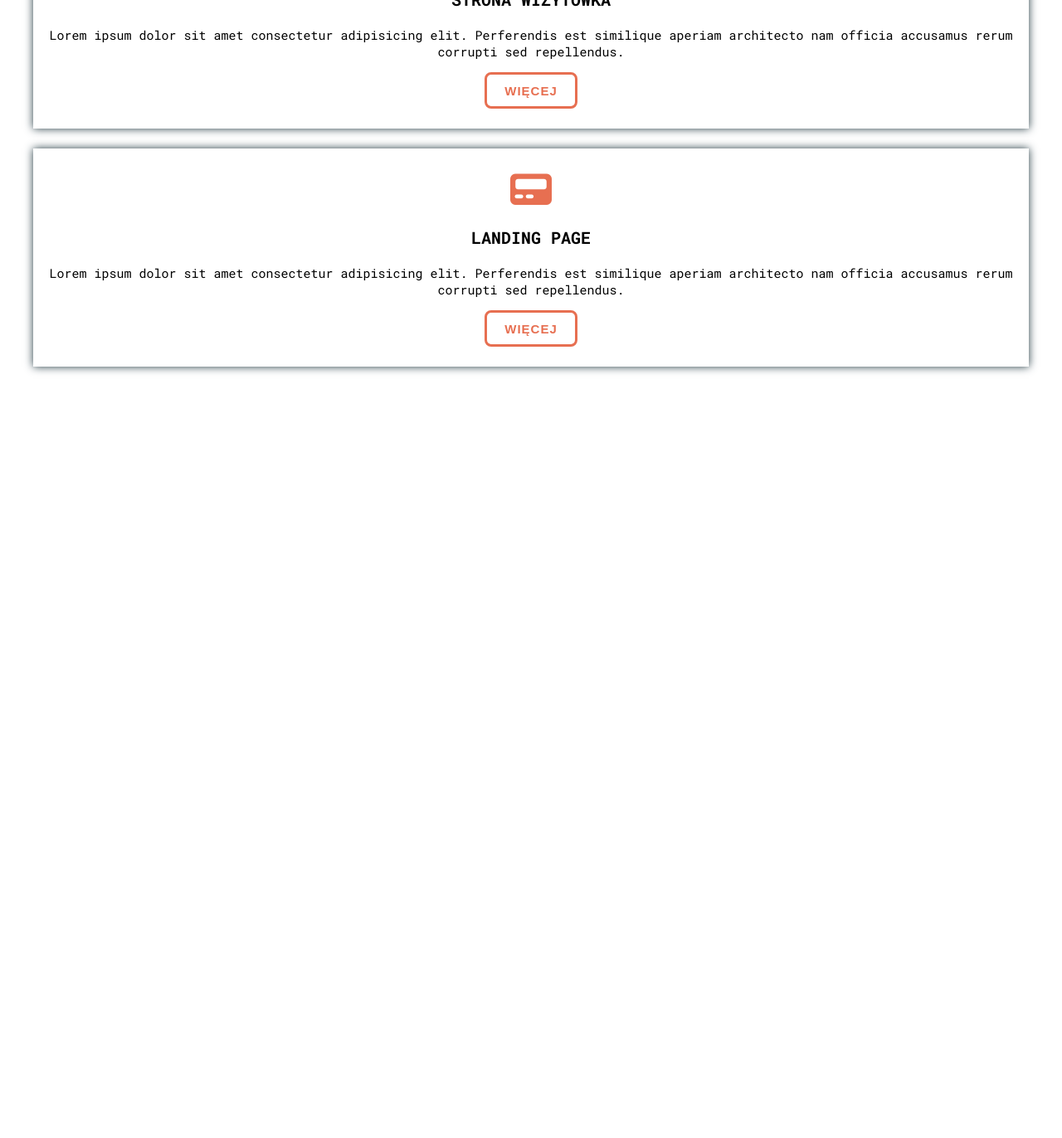
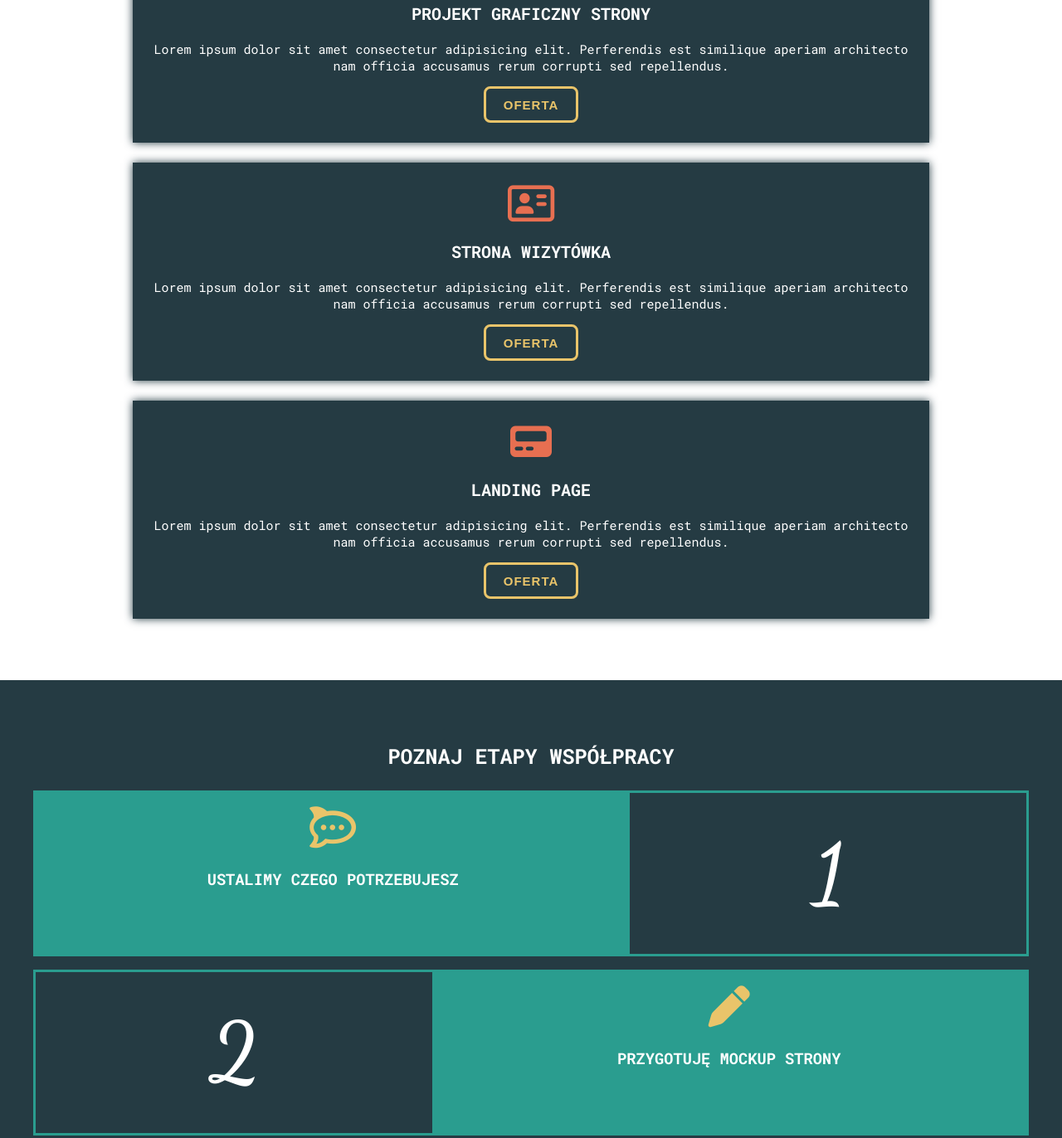
Before and after one commit to DawidSaager/portfolio, a website: page index.html in a window 1280 px wide. Shown: the part 944-2316 px from the top of the page at 83% size. Before the commit the page ends 1460 px from the top, so only its background shows below. Drawn offline with Linux system fonts and the light colour scheme.

Commit message:
add stages section

```diff
--- a/index.html
+++ b/index.html
@@ -50,32 +50,88 @@
    </div>
 </header>
 <main>
-   <section class="offers section-padding">
+   <section class="offers section-padding white-section">
    <div class="wrapper">
       <h2 class="offers__heading heading-section">Co mogę dla Ciebie zrobić?</h2>
       <div class="offers__boxes">
          <div class="offers__box">
 
+            <i class="offers__icon fa-solid fa-image"></i>
 
-               <i class="offers__icon fa-regular fa-address-card"></i>
+            <h3 class="offers__box-title">Projekt graficzny strony</h3>
+            <p class="offers__text">
+               Lorem ipsum dolor sit amet consectetur adipisicing elit. Perferendis est similique aperiam architecto nam
+               officia accusamus rerum corrupti sed repellendus.
+            </p>
+            <button class="offers__button">Oferta</button>
+         </div>
+         <div class="offers__box">
+
+            <i class="offers__icon fa-regular fa-address-card"></i>
 
             <h3 class="offers__box-title">Strona wizytówka</h3>
             <p class="offers__text">
-               Lorem ipsum dolor sit amet consectetur adipisicing elit. Perferendis est similique aperiam architecto nam officia accusamus rerum corrupti sed repellendus.
+               Lorem ipsum dolor sit amet consectetur adipisicing elit. Perferendis est similique aperiam architecto nam
+               officia accusamus rerum corrupti sed repellendus.
             </p>
-            <button class="offers__button">Więcej</button>
+            <button class="offers__button">Oferta</button>
          </div>
          <div class="offers__box">
 
 
             <i class="offers__icon fa-solid fa-pager"></i>
 
-         <h3 class="offers__box-title">Landing page</h3>
-         <p class="offers__text">
-            Lorem ipsum dolor sit amet consectetur adipisicing elit. Perferendis est similique aperiam architecto nam officia accusamus rerum corrupti sed repellendus.
-         </p>
-         <button class="offers__button">Więcej</button>
+            <h3 class="offers__box-title">Landing page</h3>
+            <p class="offers__text">
+               Lorem ipsum dolor sit amet consectetur adipisicing elit. Perferendis est similique aperiam architecto nam
+               officia accusamus rerum corrupti sed repellendus.
+            </p>
+            <button class="offers__button">Oferta</button>
+         </div>
+
       </div>
+   </div>
+</section>
+   <section class="stages section-padding">
+   <div class="wrapper">
+      <h2 class="stages__heading heading-section">Poznaj etapy współpracy</h2>
+      <div class="stages__boxes">
+         <div class="stages__box">
+            <div class="stages__box-text">
+
+            <i class="stages__icon fa-brands fa-rocketchat"></i>
+            <h3 class="stages__box-title">Ustalimy czego potrzebujesz</h3>
+         </div>
+         <div class="stages__box-number"><p>1</p></div>
+      </div>
+
+         <div class="stages__box">
+            <div class="stages__box-text">
+
+            <i class="stages__icon fa-solid fa-pen"></i>
+            <h3 class="stages__box-title">Przygotuję mockup strony</h3>
+         </div>
+         <div class="stages__box-number stages__even-box"><p>2</p></div>
+      </div>
+
+      <div class="stages__box">
+         <div class="stages__box-text">
+            <i class="fa-solid fa-desktop-arrow-down"></i>
+         <i class="stages__icon fa-solid fa-code"></i>
+         <h3 class="stages__box-title">Zakoduję Twoją stronę</h3>
+      </div>
+      <div class="stages__box-number"><p>3</p></div>
+   </div>
+
+   <div class="stages__box">
+      <div class="stages__box-text">
+
+      <i class="stages__icon fa-solid fa-computer"></i>
+      <h3 class="stages__box-title">umieszczę stronę w internecie</h3>
+   </div>
+   <div class="stages__box-number stages__even-box"><p>4</p></div>
+</div>
+         </div>
       </div>
    </div>
 </section>
--- a/src/sass/style.scss
+++ b/src/sass/style.scss
@@ -13,10 +13,15 @@ body {
 	position: relative;
 	font-size: 1.6rem;
 	font-family: 'Roboto Mono', monospace;
+	background-color: #253b43;
 }
 
 a{
 	text-decoration: none;
+}
+
+.white-section{
+	background-color: white;
 }
 
 .section-padding{
@@ -24,10 +29,10 @@ a{
 }
 
 .heading-section{
-	font-size: 2rem;
+	font-size: 2.5rem;
 	text-transform: uppercase;
 	text-align: center;
-	color:#264653;
+	color:#253b43;
 	padding: 1em 0;
 }
 
@@ -36,9 +41,7 @@ a{
 	max-width: 1200px;
 	margin: 0 auto;
 }
-.section {
-	padding: 50px 1em;
-}
+
 
 .nav {
 	position: fixed;
@@ -196,15 +199,20 @@ a{
 	&__boxes{
 		display: flex;
 		flex-direction: column;
+		justify-content: center;
+		align-items: center;
 	}
 
 	&__box{
 		padding: 1.5em 1em;
 		// border: 2px solid #253b43;
-
+		width: 80%;
 		box-shadow: 0px 0px 10px #253b43;
 		text-align: center;
 		margin-bottom: 1.5em;
+		color:white;
+		background-color: #253b43;
+
 	}
 	&__icon{
 		font-size: 5rem;
@@ -220,7 +228,7 @@ a{
 		margin-bottom: 1em;
 	}
 	&__button{
-		border:3px solid #E76F51;
+		border:3px solid #E9C46A;
 		border-radius: 8px;
 		padding: .7em 1.4em;
 		background-color: transparent;
@@ -228,6 +236,48 @@ a{
 		font-size: 1.5rem;
 		font-weight: bold;
 		letter-spacing: 1px;
-		color: #E76F51;
+		color: #E9C46A;
 	}
 }
+
+.stages{
+	&__heading{
+		color: white;
+	}
+	&__box{
+		display: flex;
+		border: 3px solid #2A9D8F;
+		margin-bottom: 1em;
+		height: 200px;
+	}
+	&__even-box{
+		order:-1;
+	}
+	&__box-text{
+		width: 60%;
+		text-align: center;
+		padding: 1em;
+		background-color: #2A9D8F;
+	}
+	&__box-number{
+		display: flex;
+		justify-content: center;
+		align-items: center;
+		width: 40%;
+		font-size: 10rem;
+		font-weight: bold;
+		font-family: 'Dancing Script', cursive;
+		color:white;
+		// background-color: white;
+	}
+&__icon{
+	font-size: 5rem;
+	color: #e9c46a;
+	margin-bottom: .5em;
+}
+&__box-title{
+	color: white;
+	text-transform: uppercase;
+}
+
+}
```
Also changed, not shown: dist/css/style.min.css, 3 other files.
